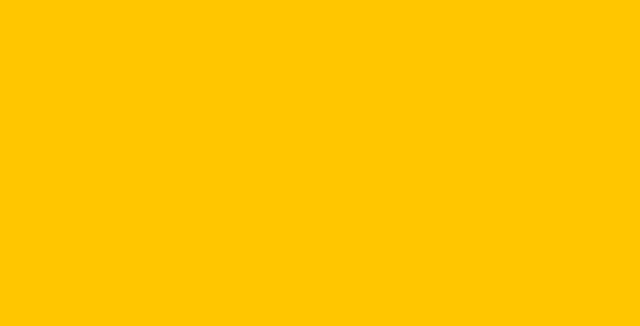
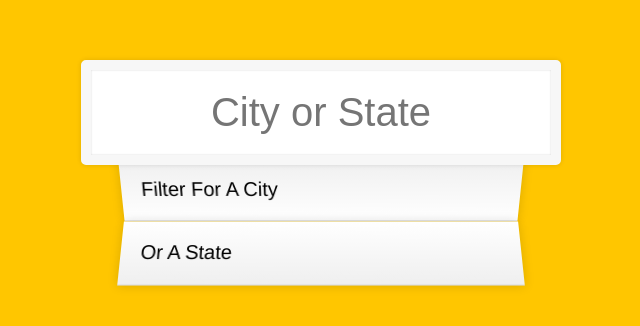
Before and after one commit to Omolara5861/Ajaxtypeahead, a plain HTML site: page index.html in a window 1280 px wide. Shown: the whole page, without its empty margins (319-959 px from the left). Drawn offline with Linux system fonts and the light colour scheme.

Commit message:
added some html codes

```diff
--- a/index.html
+++ b/index.html
@@ -8,6 +8,13 @@
     <title>Type Ahead 👀</title>
 </head>
 <body>
+    <form class="search-form">
+        <input type="text" class="search" placeholder="City or State">
+        <ul class="suggestions">
+          <li>Filter for a city</li>
+          <li>or a state</li>
+        </ul>
+      </form>
     <script src="script.js"></script>
 </body>
 </html>
```
